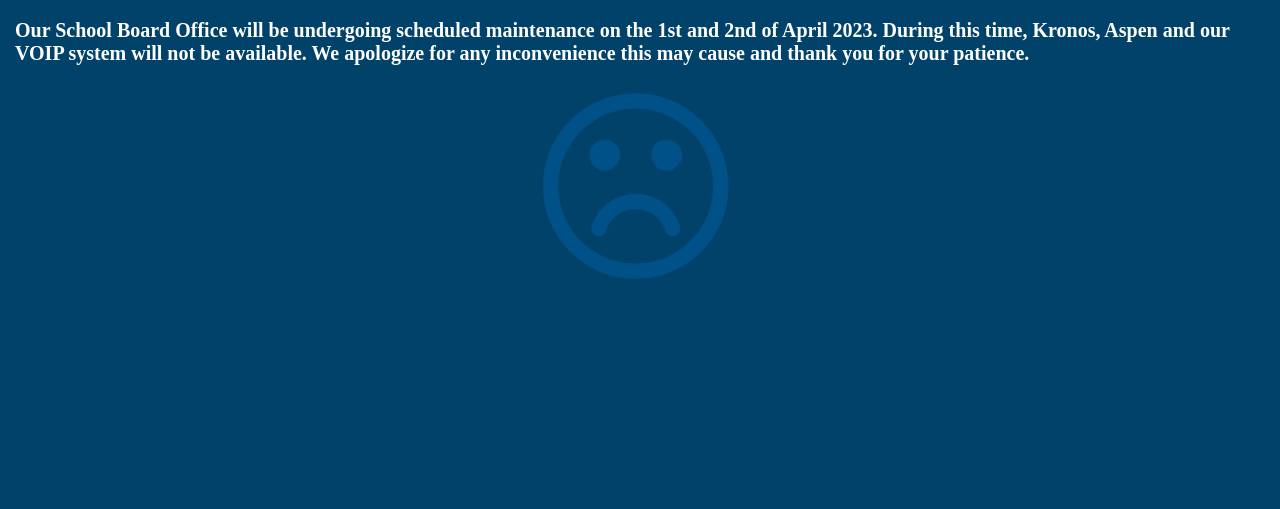
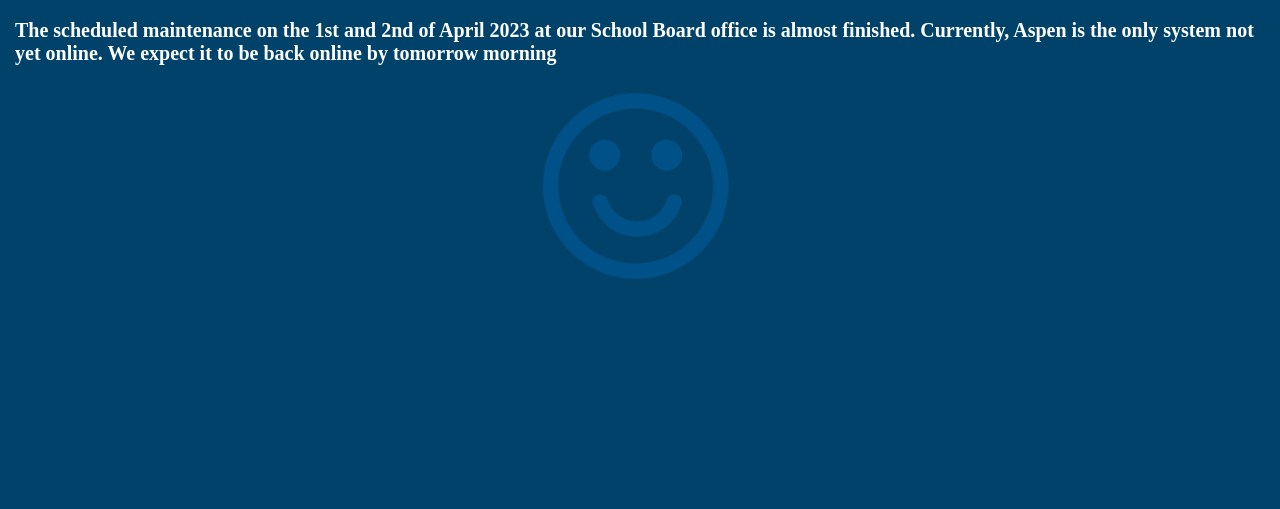
Before and after one commit to ycsd/MaintenanceWindow, a plain HTML site: page index.html in a window 1280 px wide. Shown: the part 76-585 px from the top of the page. Drawn offline with Linux system fonts and the light colour scheme.

Commit message:
Maint almost done update

```diff
--- a/index.html
+++ b/index.html
@@ -26,8 +26,8 @@
 
   <body>
     <h1>Maintenance Window Announcement</h1>
-    <p>Our School Board Office will be undergoing scheduled maintenance on the 1st and 2nd of April 2023. During this time, Kronos, Aspen and our VOIP system will not be available. We apologize for any inconvenience this may cause and thank you for your patience.</p>
-    <img src="images/frowny-face.png" alt="Frowny Face" width="200" height="200" style="display: block; margin: 0 auto;">
+    <p>The scheduled maintenance on the 1st and 2nd of April 2023 at our School Board office is almost finished. Currently, Aspen is the only system not yet online. We expect it to be back online by tomorrow morning</p>
+    <img src="images/smiley-face.png" alt="Smiley Face" width="200" height="200" style="display: block; margin: 0 auto;">
     <img src="images/ycsd-logo.png" alt="YCSD Logo" width="50%" style="position:absolute; float:right; right:0px; bottom:0px;">
   </body>
 
```
